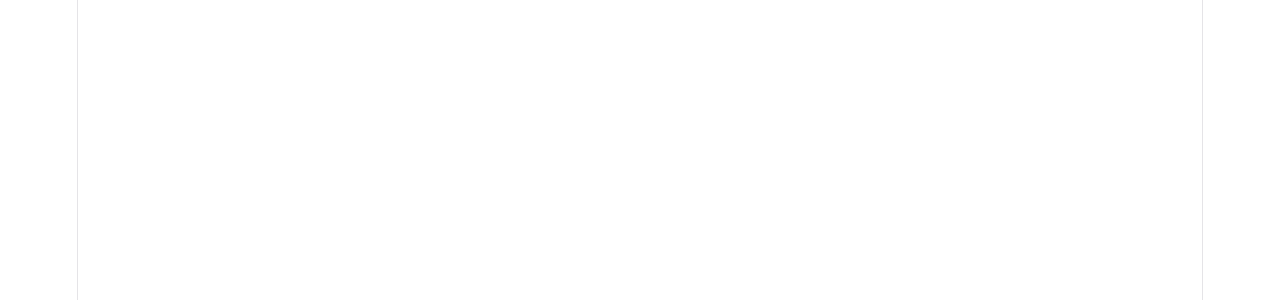
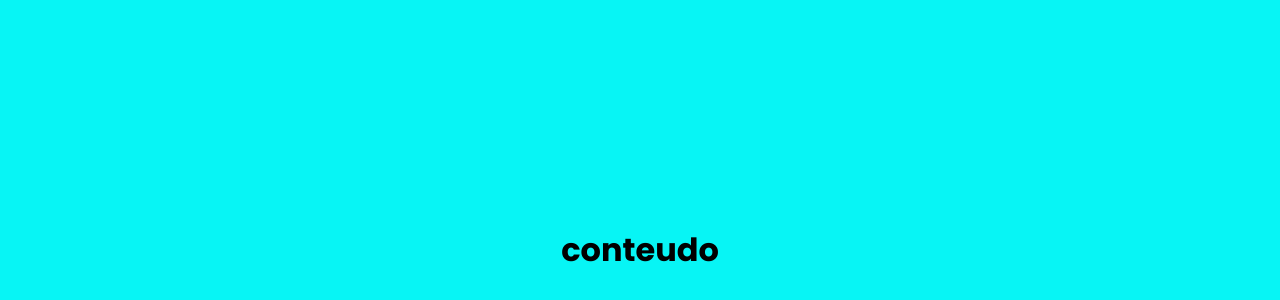
Before and after one commit to Negoedd-Dev/ASSISTANT-5, a React (Vite) app: page / in a window 1280 px wide. Shown: the part 50-350 px from the top of the page. Built offline with nearby package versions, Linux system fonts and the light colour scheme.

Commit message:
feat: criado o componete de estilos globais e ajustado nos demais arquivos.

```diff
--- a/index.html
+++ b/index.html
@@ -1,13 +1,18 @@
 <!doctype html>
 <html lang="en">
+
 <head>
   <meta charset="UTF-8" />
   <link rel="icon" type="image/svg+xml" href="/favicon.svg" />
   <meta name="viewport" content="width=device-width, initial-scale=1.0" />
   <title>assistant-5</title>
+  <link rel="stylesheet" href="https://fonts.googleapis.com/css2?family=Poppins:wght@300;400;500;600;700&display=swap">
+
 </head>
+
 <body>
   <div id="root"></div>
   <script type="module" src="/src/main.jsx"></script>
 </body>
+
 </html>
--- a/src/App.jsx
+++ b/src/App.jsx
@@ -1,8 +1,16 @@
 import { useState } from "react";
+import GlobalStyles from "./styles/GlobalSyles";
 import "./App.css";
 
 function App() {
-  return <></>;
+  return (
+    <>
+      <GlobalStyles />
+      <div className="principal">
+        <h1>conteudo</h1>
+      </div>
+    </>
+  );
 }
 
 export default App;
--- a/src/index.css
+++ b/src/index.css
@@ -1,4 +1,4 @@
-:root {
+/* :root {
   --text: #6b6375;
   --text-h: #08060d;
   --bg: #fff;
@@ -108,4 +108,4 @@ code {
   line-height: 135%;
   padding: 4px 8px;
   background: var(--code-bg);
-}
+} */
--- /dev/null
+++ b/src/styles/GlobalSyles.js
@@ -0,0 +1,23 @@
+import { createGlobalStyle } from "styled-components";
+
+const GlobalStyles = createGlobalStyle`
+* {
+    margin: 0;
+    padding: 0;
+    box-sizing: border-box;
+    overflow: hide;
+
+}
+body {
+    font-family: 'poppins', sans-serif;
+    background-color: #07f5f5
+}
+.principal {
+    display: flex;
+    justify-content: center;
+    align-items: center;
+    min-height: calc(100vh - 200px);
+    padding: 20px;
+}
+`;
+export default GlobalStyles;
--- /dev/null
+++ b/src/styles/index.js
@@ -0,0 +1 @@
+export { GlobalStyles as default } from "./GlobalSyles";
```
Also changed, not shown: roteiro.txt. Lines whose indentation alone changed are shown as unchanged.
